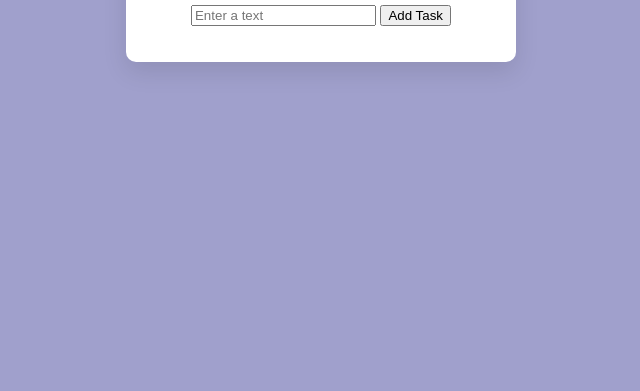
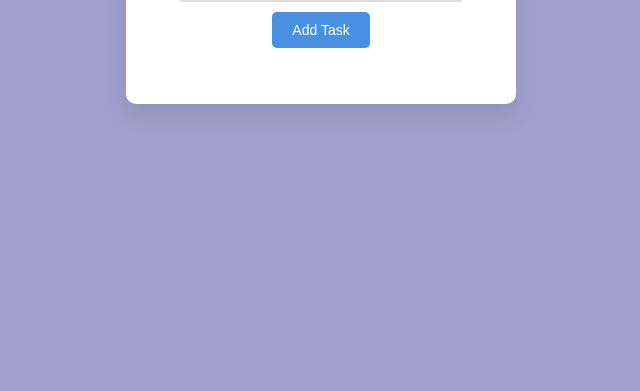
Before and after one commit to Ubaid-A/todo-list-app-in-javascript, a plain HTML site: page index.html in a window 1280 px wide. Shown: the part 409-800 px from the top of the page, without its empty margins (319-959 px from the left). Drawn offline with Linux system fonts and the light colour scheme.

Commit message:
input style complete

```diff
--- a/style.css
+++ b/style.css
@@ -26,3 +26,45 @@ h1 {
     font-size: 24px;
     margin-bottom: 20px;
 }
+
+/* Input field styling */
+#taskInput {
+    width: 75%;
+    padding: 10px;
+    border: 2px solid #ddd;
+    border-radius: 5px;
+    margin-bottom: 10px;
+    outline: none;
+    transition: border 0.3s;
+}
+
+#taskInput:focus {
+    border-color: #4a90e2;
+}
+
+/* Button styling */
+button {
+    padding: 10px 20px;
+    background-color: #4a90e2;
+    color: white;
+    border: none;
+    border-radius: 5px;
+    cursor: pointer;
+    font-size: 14px;
+    margin-bottom: 10px;
+}
+
+button:hover {
+    background-color: #357ab8;
+}
+
+/* Task list styling */
+ul {
+    list-style-type: none;
+    padding: 0;
+    max-height: 200px;
+    /* Limit the height of the task list */
+    overflow-y: auto;
+    /* Enable vertical scrolling */
+    margin-bottom: 10px;
+}
```
